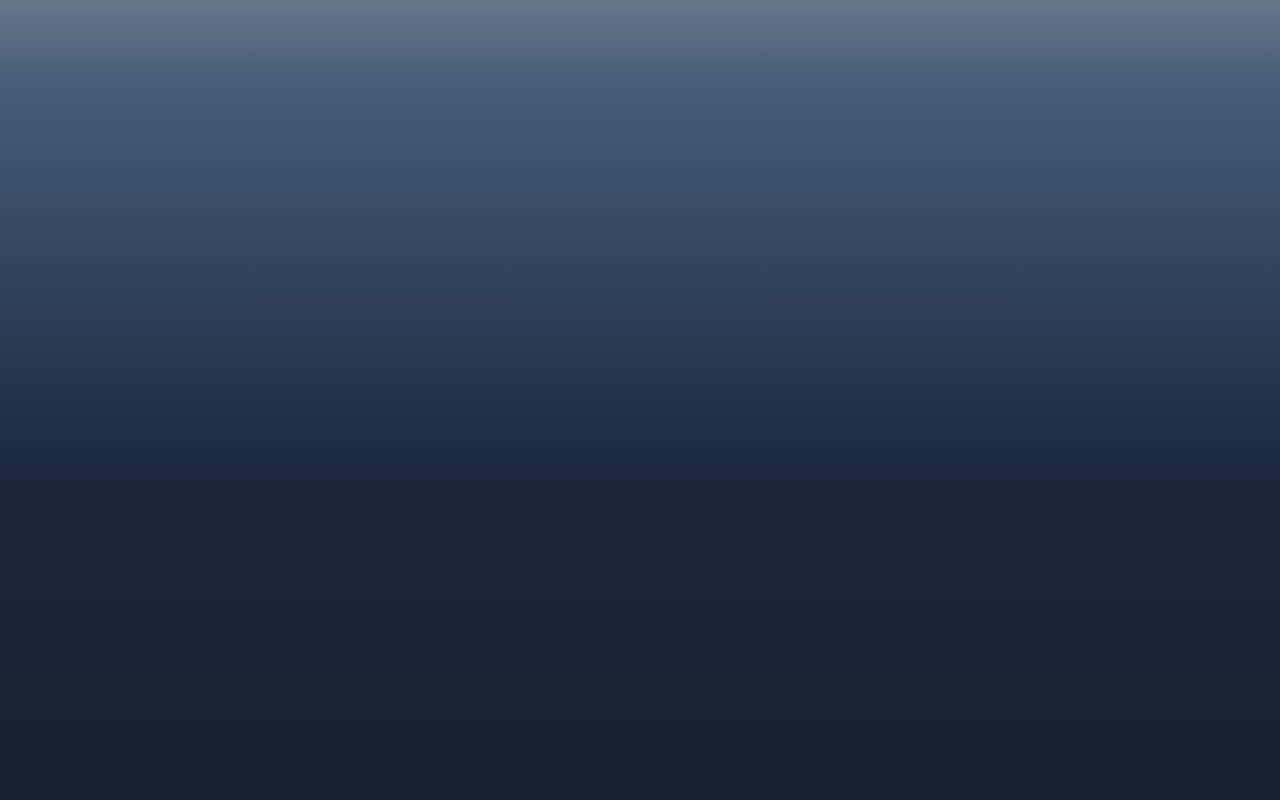
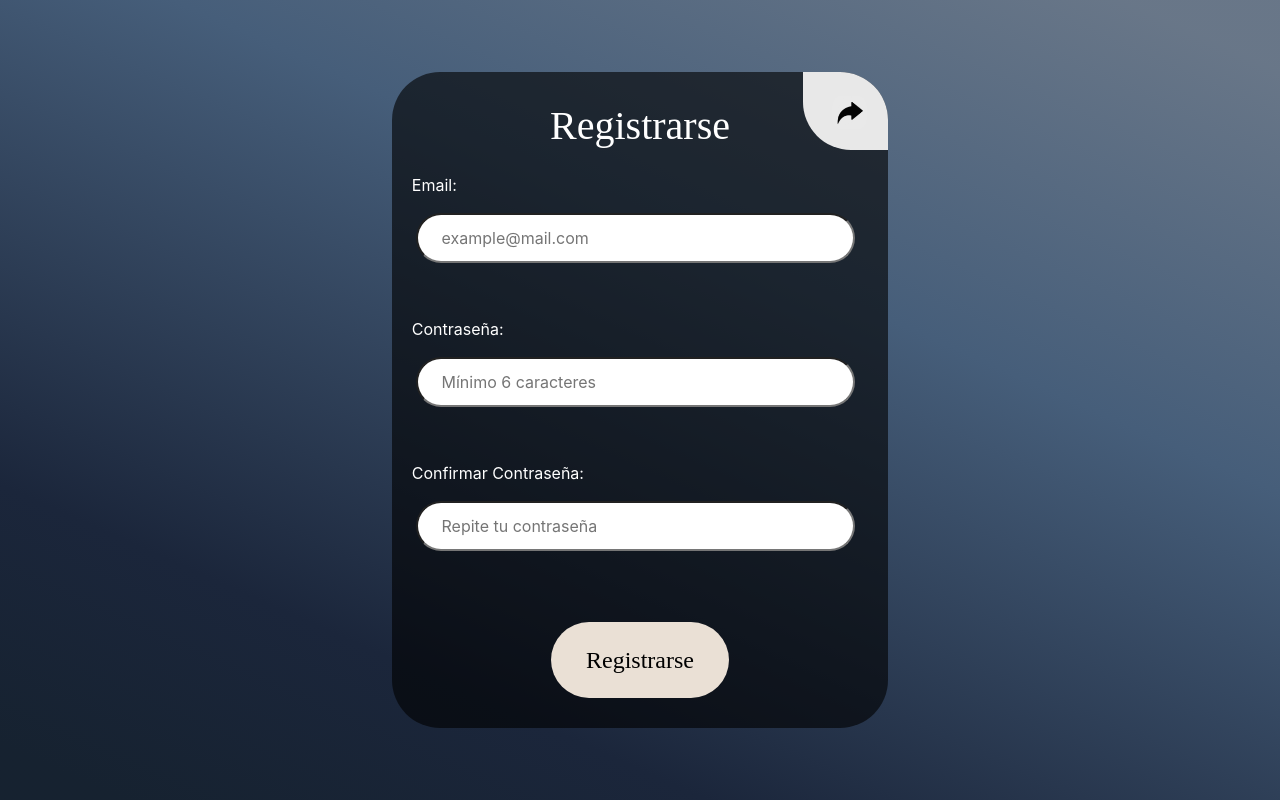
Before and after one commit to g0yz/trabajoDeCampoFrontEnd, a React (Create React App) app: page /Register in a window 1280 px wide. Before the commit this address had no page. Built offline with nearby package versions, Linux system fonts and the light colour scheme.

Commit message:
Se modicaron los nombre de las rutas para que queden mas acorde (No mas CammelCase porfavor)

```diff
--- a/src/App.jsx
+++ b/src/App.jsx
@@ -6,7 +6,7 @@ import Home from "./components/Home/Home";
 import Documentacion from "./components/Documentacion/Documentacion";
 import Personal from "./components/Personal/Personal";
 import Grupos from "./components/Grupos/Grupos";
-import Equipo from "./components/Equipoo/Equipoo.jsx";
+import Equipo from "./components/Equipo/Equipo.jsx";
 import NavBar from "./components/NavBar/NavBar.jsx";
 import "./App.css";
 
@@ -14,7 +14,7 @@ import "./App.css";
 function ContenedorApp({ usuario, setUsuario }) {
   const ubicacion = useLocation();
 // Verifica si la ubicación actual es LogIn o SingUp (para ver el fondo adecuado)
-  const estaEnLog = ubicacion.pathname === "/LogIn" || ubicacion.pathname === "/SingUp";
+  const estaEnLog = ubicacion.pathname === "/Login" || ubicacion.pathname === "/Register";
 
   return (
     // Contenedor principal de la aplicación con fondo condicional
@@ -29,25 +29,25 @@ function ContenedorApp({ usuario, setUsuario }) {
             <Route
               path="/"
               element={
-                usuario ? <Navigate to="/home" /> : <Navigate to="/LogIn" />
+                usuario ? <Navigate to="/Home" /> : <Navigate to="/Login" />
               }
             />
             {/* Ruta para LogIn */}
             <Route
-              path="/LogIn"
+              path="/Login"
               element={
                 !usuario ? <LogIn setUsuario={setUsuario} /> : <Navigate to="/home" />
               }
             />
 
             <Route
-              path="/SingUp"
+              path="/Register"
               element={ !usuario ? <SingUp /> : <Navigate to="/home" /> }
             />
 
             {/* Ruta protegida para Home */}
             <Route
-              path="/home"
+              path="/Home"
               element={
                 usuario ? <Home usuario={usuario} /> : <Navigate to="/" />
               }
--- a/src/components/Home/Home.css
+++ b/src/components/Home/Home.css
@@ -41,6 +41,7 @@
     display: flex;
     flex-direction: column;
     flex: 1;
+    padding-bottom: 1.5rem;
 }
 
 .seccion_card_home {
--- a/src/components/Home/Home.jsx
+++ b/src/components/Home/Home.jsx
@@ -23,7 +23,7 @@ export default function Home() {
 
                 <ComponenteHome className="homeCard" titulo="Personal" descr="Clasifica y sistematiza la información de los miembros del grupo."/>
             </div>
-
+            <br/>
             <div className="seccion_card_home">
                 <ComponenteHome className="homeCard" titulo="Equipo" descr="Contiene el registro del equipamiento e infraestructura del grupo."/>
 
--- a/src/components/Log/LogIn/LogIn.jsx
+++ b/src/components/Log/LogIn/LogIn.jsx
@@ -3,7 +3,7 @@ import { useState } from 'react';
 import { useNavigate } from 'react-router-dom';
 import logIcon from '../../../assets/log-icon.png';
 
-export default function LogIn({ setUsuario }) {
+export default function Login({ setUsuario }) {
   const [email, setEmail] = useState("");
   const [password, setPassword] = useState("");
   const [mensaje, setMensaje] = useState("");
@@ -11,7 +11,6 @@ export default function LogIn({ setUsuario }) {
 
   const enviarDatos = async (evento) => {
     evento.preventDefault();
-
 
     try {
       const response = await fetch("http://localhost:8081/auth/login", {
@@ -29,7 +28,7 @@ export default function LogIn({ setUsuario }) {
         // Esto ahora guardará automáticamente en localStorage
         setUsuario({ datosUsuario });
         // Redirige al Home
-        navigate("/home");
+        navigate("/Home");
       } else {
         setMensaje(data);
       }
@@ -41,7 +40,7 @@ export default function LogIn({ setUsuario }) {
   };
 
   const irARegistro = () => {
-    navigate("/SingUp");
+    navigate("/Register");
   };
 
   return (
--- a/src/components/Log/SingUp/SingUp.jsx
+++ b/src/components/Log/SingUp/SingUp.jsx
@@ -3,7 +3,7 @@ import { useState } from 'react';
 import { useNavigate } from 'react-router-dom';
 import logIcon from '../../../assets/log-icon.png';
 
-export default function SingUp() {
+export default function Register() {
     const [email, setEmail] = useState("");
     const [password, setPassword] = useState("");
     const [confirmarPassword, setConfirmarPassword] = useState("");
@@ -51,7 +51,7 @@ export default function SingUp() {
   };
 
     const irALogIn = () => {
-        navigate("/LogIn");
+        navigate("/Login");
     };
 
   return (
```
Also changed, not shown: src/components/Equipo/Equipo.jsx (renamed from src/components/Equipoo/Equipoo.jsx), 1 other file (tests, documents, lock files or other folders).
